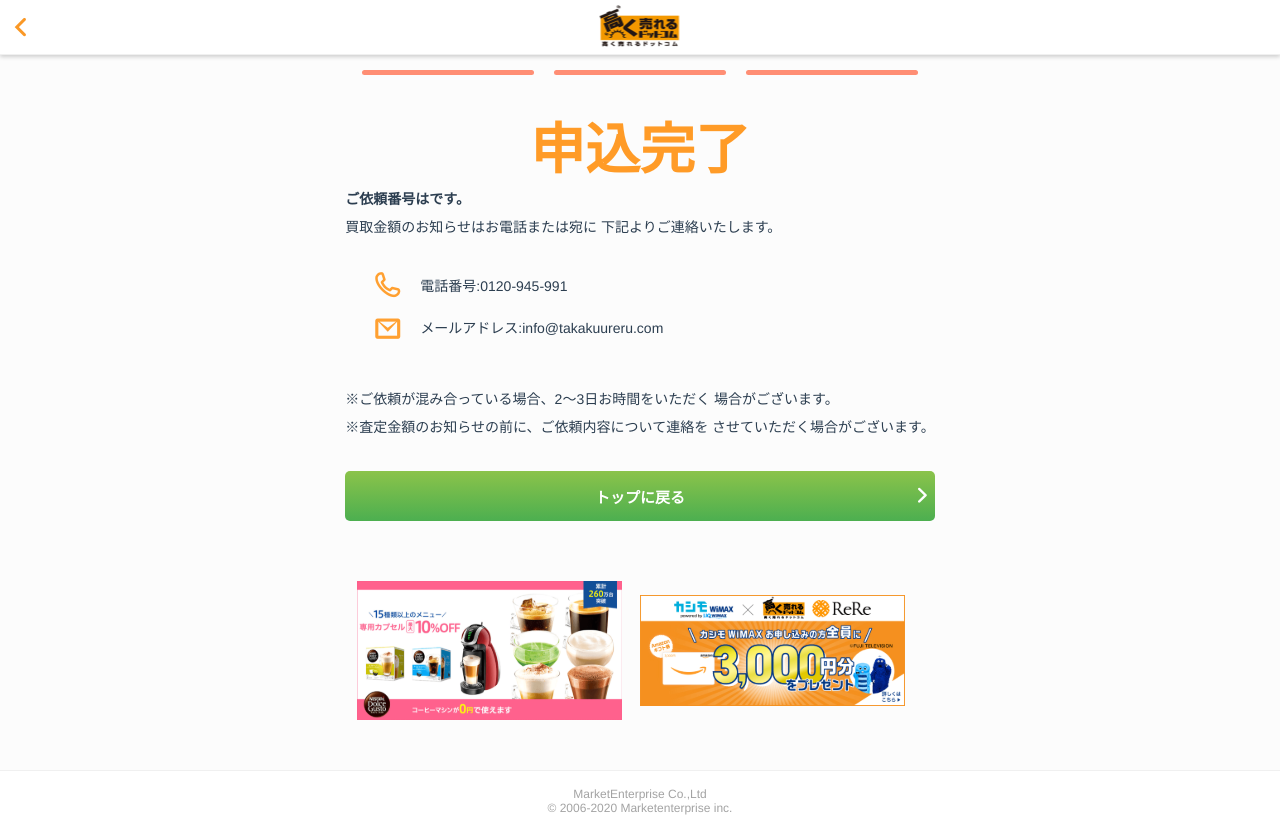
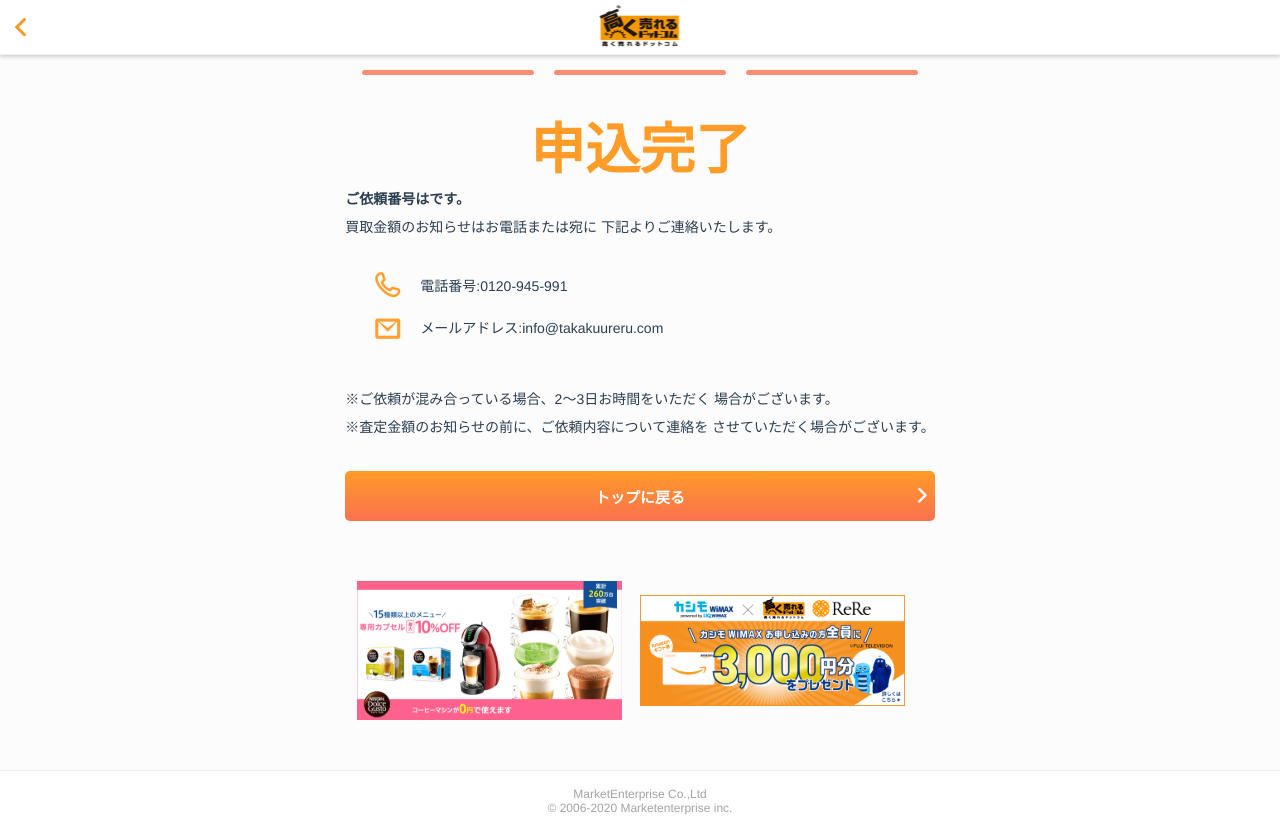
Before and after one commit to Kisky3/vue-form, a Vue app: page /complete in a window 1280 px wide. Built offline with nearby package versions, Linux system fonts and the light colour scheme.

Commit message:
ボタンの色調整

```diff
--- a/src/assets/style/_variables.scss
+++ b/src/assets/style/_variables.scss
@@ -485,7 +485,7 @@ select:focus {
 .c-next-btn {
   position: relative;
   width: 100%;
-  background: linear-gradient(#8BC34A, #4CAF50);
+  background: linear-gradient(#ff9b27, #fb7150);
   color: #fff;
   font-weight: bold;
   font-size: 15px;
```
